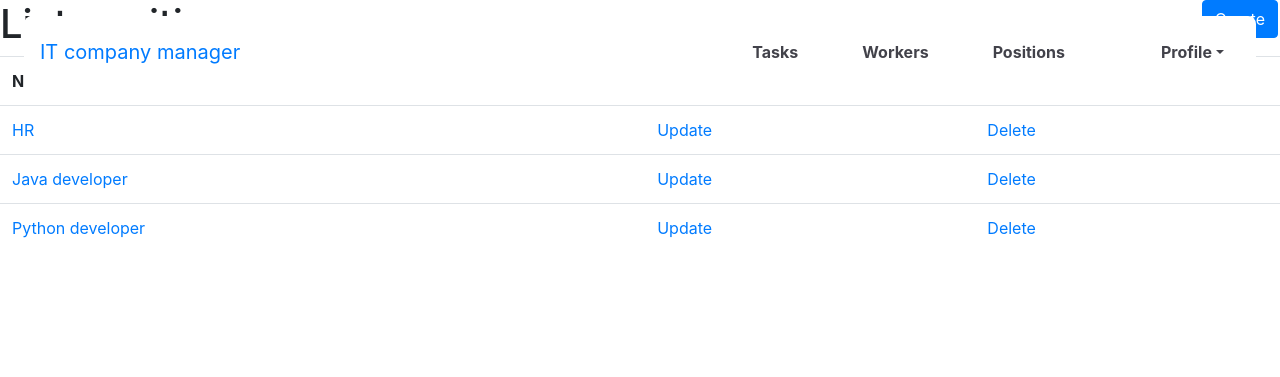
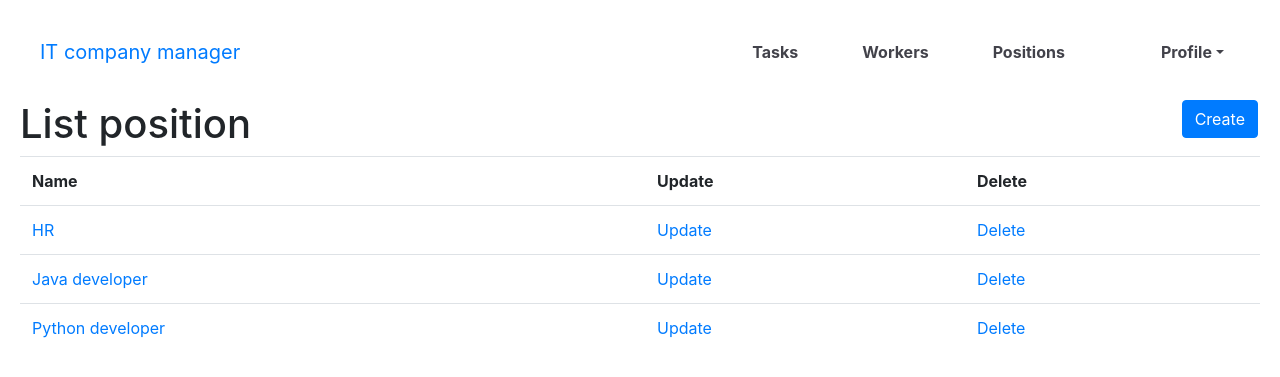
Before and after one commit to davidkrivko/IT_company_task_manager, a Django app: page /positions/ in a window 1280 px wide. Shown: the top 377 px of the page. Run offline with Django 4.2, Linux system fonts and the light colour scheme; a user stored in the database is signed in; data comes from the database, SQL or seed files in the repository; some libraries are stand-ins or nearby versions.

Commit message:
Change visualisation of position pages
Make indent and margins for all pages

```diff
--- a/templates/manager/position_confirm_delete.html
+++ b/templates/manager/position_confirm_delete.html
@@ -6,6 +6,8 @@
 {% endblock %}
 
 {% block content %}
+  <div class="empty-block under-nav"> </div>
+  <div class="form">
     <h1>Are you sure?</h1>
     <p>if you want to remove the position click the button below</p>
     <form action="" method="post">
@@ -14,4 +16,5 @@
 
       <input type="submit" value="Delete" class="btn btn-danger">
     </form>
+  </div>
 {% endblock %}
--- a/templates/manager/position_detail.html
+++ b/templates/manager/position_detail.html
@@ -5,6 +5,8 @@
 {% endblock %}
 
 {% block content %}
+  <div class="empty-block under-nav"> </div>
+  <div class="form">
     <h1>
       Position: {{ position.name }}
       <a href="{% url "manager:position-update" pk=position.id %}"
@@ -20,4 +22,5 @@
           <p>Unfortunately, we do not have such employees(</p>
       {% endfor %}
     </ul>
+  </div>
 {% endblock %}
--- a/templates/manager/position_form.html
+++ b/templates/manager/position_form.html
@@ -6,6 +6,8 @@
 {% endblock %}
 
 {% block content %}
+  <div class="empty-block under-nav"> </div>
+  <div class="form">
     <h1>{{ object|yesno:"Update,Create" }} position</h1>
     <form action="" method="post">
     {% csrf_token %}
@@ -13,4 +15,5 @@
 
       <input type="submit" value="Submit" class="btn btn-primary">
     </form>
+  </div>
 {% endblock %}
--- a/templates/manager/position_list.html
+++ b/templates/manager/position_list.html
@@ -5,6 +5,8 @@
 {% endblock %}
 
 {% block content %}
+  <div class="empty-block under-nav"> </div>
+  <div class="form">
     <h1>
       List position
       <a href="{% url "manager:position-create" %}" class="btn btn-primary CRUD_link">Create</a>
@@ -28,5 +30,5 @@
     {% else %}
       <p>At the moment we don't have positions</p>
     {% endif %}
-
+  </div>
 {% endblock %}
```
Lines whose indentation alone changed are shown as unchanged.
